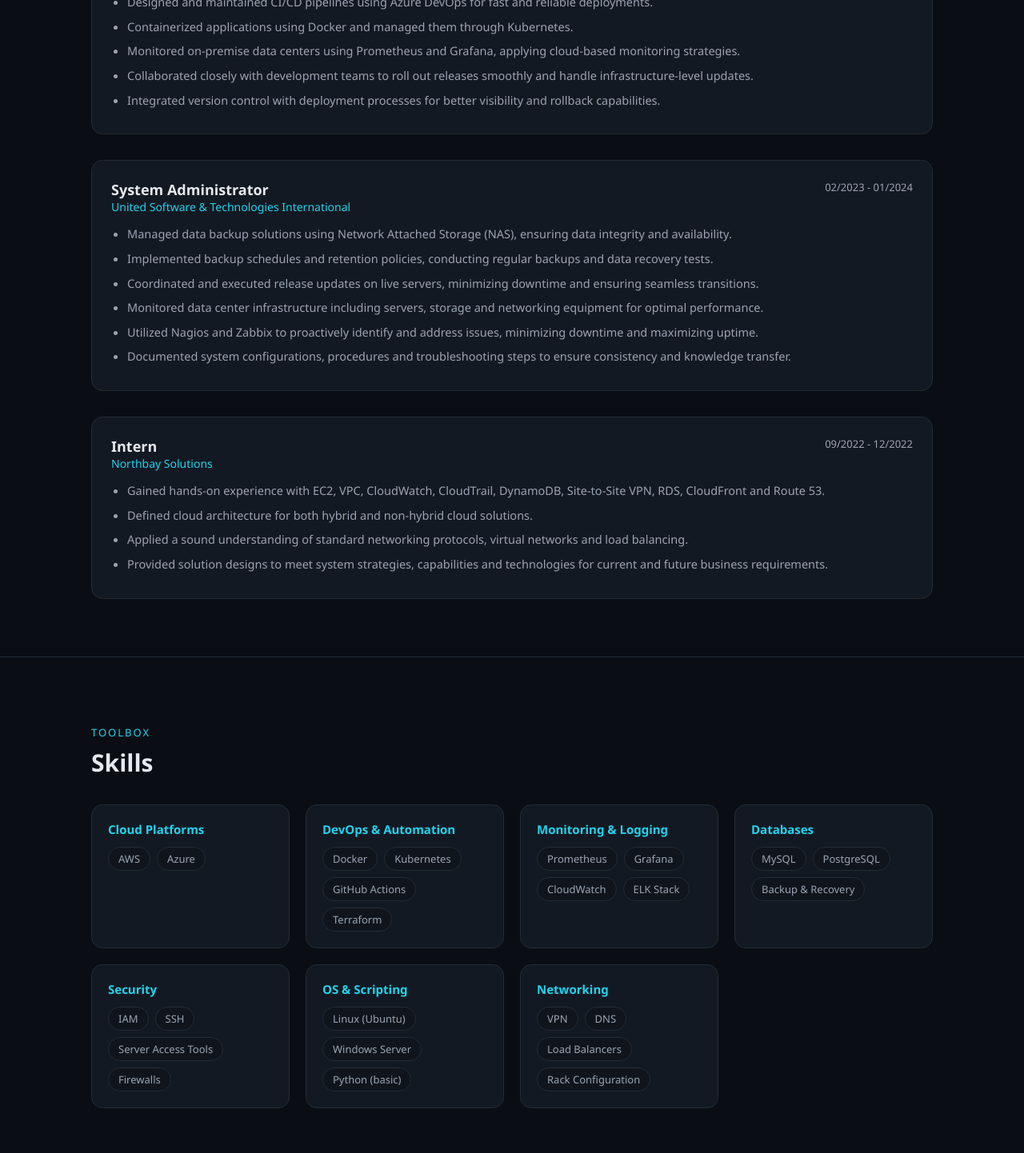
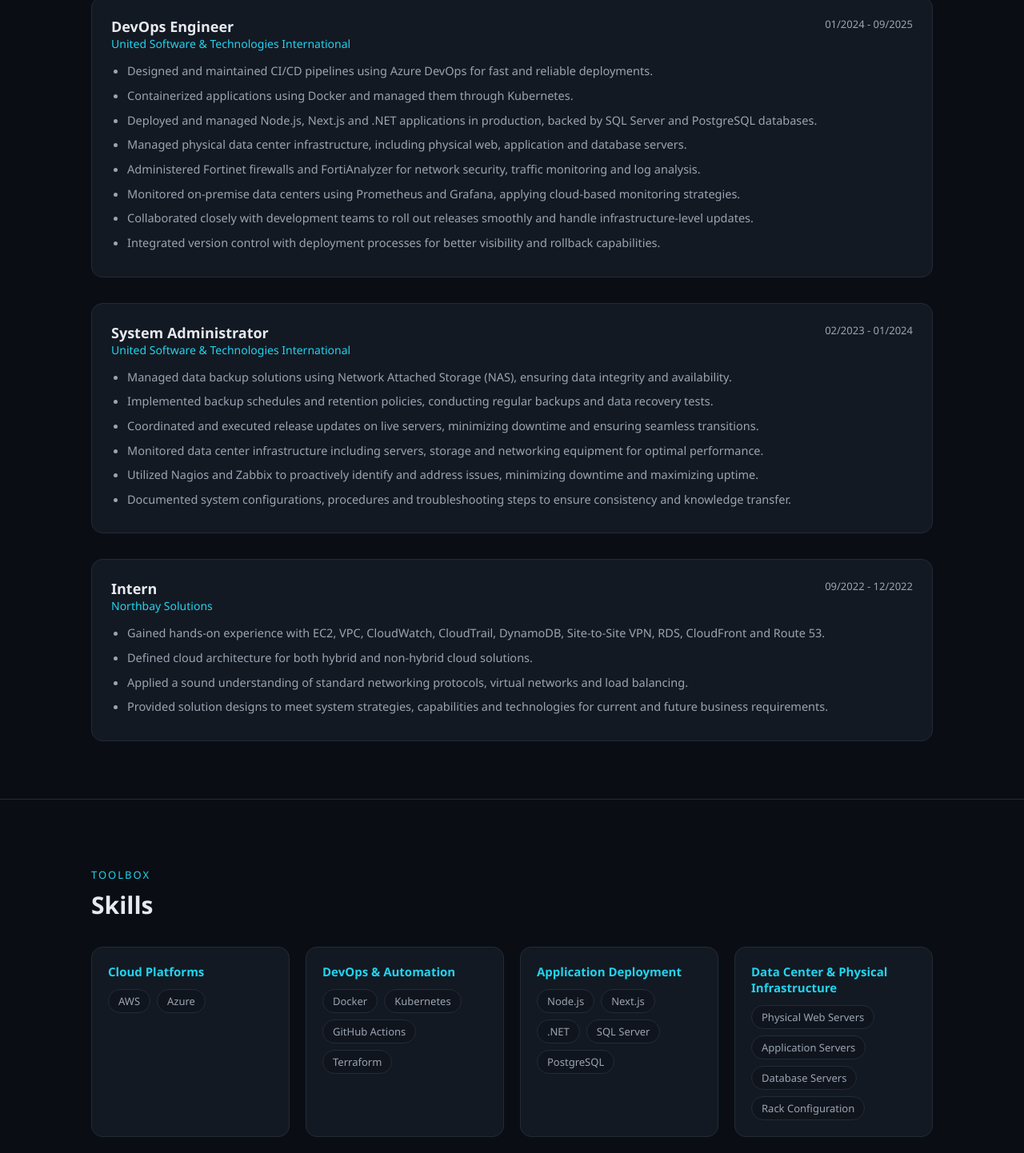
Before and after one commit to musman49303/usman-devops-portfolio, a Next.js app: page / in a window 1280 px wide. Shown: the part 1780-3222 px from the top of the page at 80% size. Built offline with nearby package versions, Linux system fonts and the light colour scheme.

Commit message:
Update page.js

```diff
--- a/app/page.js
+++ b/app/page.js
@@ -25,6 +25,9 @@
     points: [
       'Designed and maintained CI/CD pipelines using Azure DevOps for fast and reliable deployments.',
       'Containerized applications using Docker and managed them through Kubernetes.',
+      'Deployed and managed Node.js, Next.js and .NET applications in production, backed by SQL Server and PostgreSQL databases.',
+      'Managed physical data center infrastructure, including physical web, application and database servers.',
+      'Administered Fortinet firewalls and FortiAnalyzer for network security, traffic monitoring and log analysis.',
       'Monitored on-premise data centers using Prometheus and Grafana, applying cloud-based monitoring strategies.',
       'Collaborated closely with development teams to roll out releases smoothly and handle infrastructure-level updates.',
       'Integrated version control with deployment processes for better visibility and rollback capabilities.',
@@ -59,11 +62,13 @@
 const skillGroups = [
   { category: 'Cloud Platforms', items: ['AWS', 'Azure'] },
   { category: 'DevOps & Automation', items: ['Docker', 'Kubernetes', 'GitHub Actions', 'Terraform'] },
+  { category: 'Application Deployment', items: ['Node.js', 'Next.js', '.NET', 'SQL Server', 'PostgreSQL'] },
+  { category: 'Data Center & Physical Infrastructure', items: ['Physical Web Servers', 'Application Servers', 'Database Servers', 'Rack Configuration'] },
+  { category: 'Network Security', items: ['Fortinet Firewall', 'FortiAnalyzer', 'IAM', 'SSH', 'Firewalls'] },
   { category: 'Monitoring & Logging', items: ['Prometheus', 'Grafana', 'CloudWatch', 'ELK Stack'] },
-  { category: 'Databases', items: ['MySQL', 'PostgreSQL', 'Backup & Recovery'] },
-  { category: 'Security', items: ['IAM', 'SSH', 'Server Access Tools', 'Firewalls'] },
+  { category: 'Databases', items: ['MySQL', 'PostgreSQL', 'SQL Server', 'Backup & Recovery'] },
   { category: 'OS & Scripting', items: ['Linux (Ubuntu)', 'Windows Server', 'Python (basic)'] },
-  { category: 'Networking', items: ['VPN', 'DNS', 'Load Balancers', 'Rack Configuration'] },
+  { category: 'Networking', items: ['VPN', 'DNS', 'Load Balancers'] },
 ];
 
 const certifications = [
@@ -100,7 +105,7 @@
     addressCountry: 'PK',
   },
   sameAs: ['https://linkedin.com/in/muhammad-usman-devops-engineer'],
-  knowsAbout: ['AWS', 'Azure', 'Kubernetes', 'Docker', 'Terraform', 'CI/CD', 'DevOps', 'Site Reliability Engineering'],
+  knowsAbout: ['AWS', 'Azure', 'Kubernetes', 'Docker', 'Terraform', 'CI/CD', 'DevOps', 'Site Reliability Engineering', 'Fortinet Firewall', 'Node.js', 'Next.js', '.NET', 'SQL Server', 'PostgreSQL'],
 };
 
 export default function Home() {
@@ -148,7 +153,7 @@
           <p className="section-title">About</p>
           <h2 className="section-heading">Profile</h2>
           <p className="about-text">
-            Skilled DevOps Engineer with 3+ years of experience in cloud solutions, data center management and DevOps tooling. Strong background in AWS, Azure, Docker, Kubernetes and system monitoring, with a proven track record of managing infrastructure, improving deployment processes and strengthening system security and performance.
+            Skilled DevOps Engineer with 3+ years of experience in cloud solutions, data center management and DevOps tooling. Strong background in AWS, Azure, Docker, Kubernetes and system monitoring, with a proven track record of managing infrastructure, improving deployment processes and strengthening system security and performance. Experienced in physical data center operations, including physical web, application and database servers, as well as network security using Fortinet Firewall and FortiAnalyzer, and deploying Node.js, Next.js and .NET applications backed by SQL Server and PostgreSQL.
           </p>
         </div>
       </section>
```
